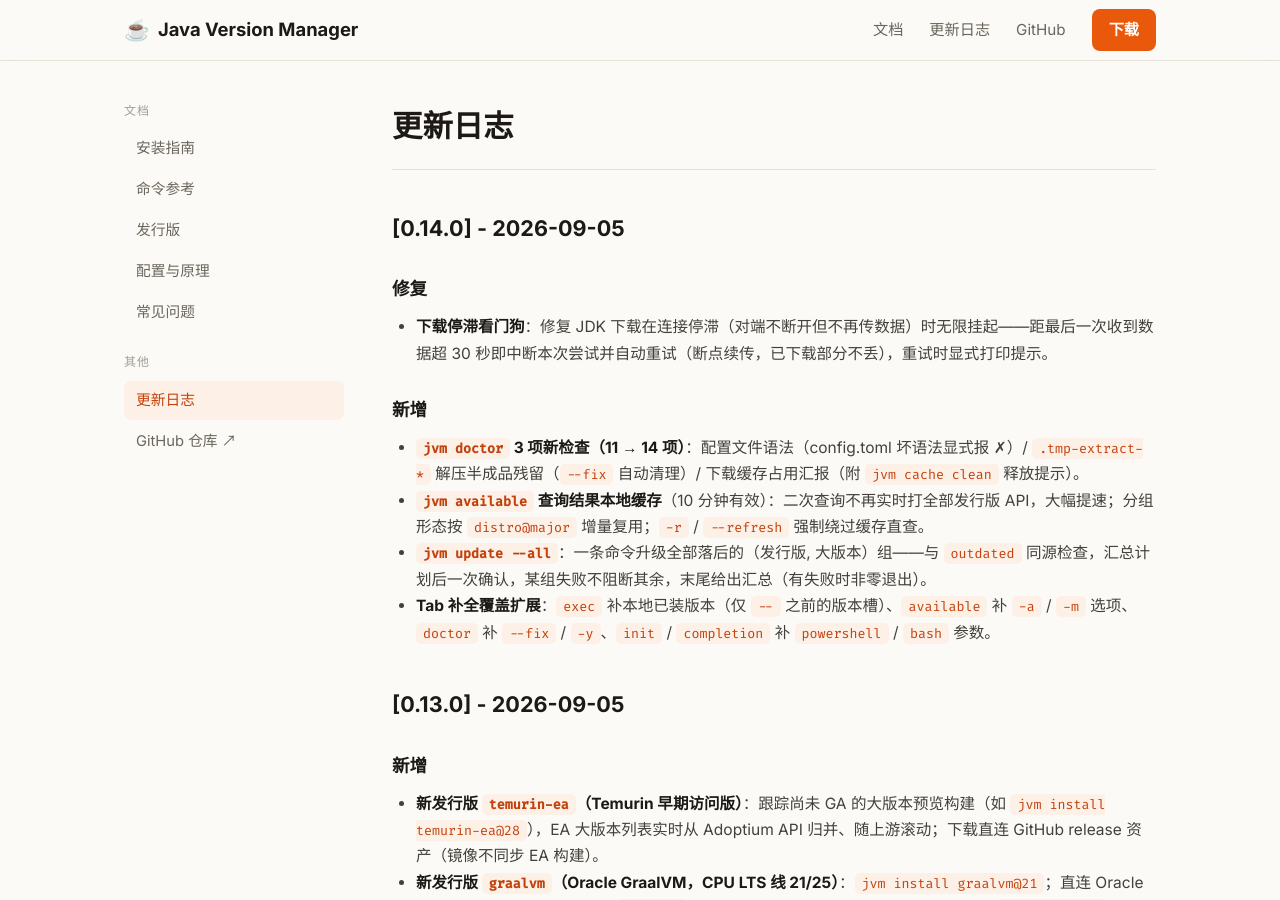
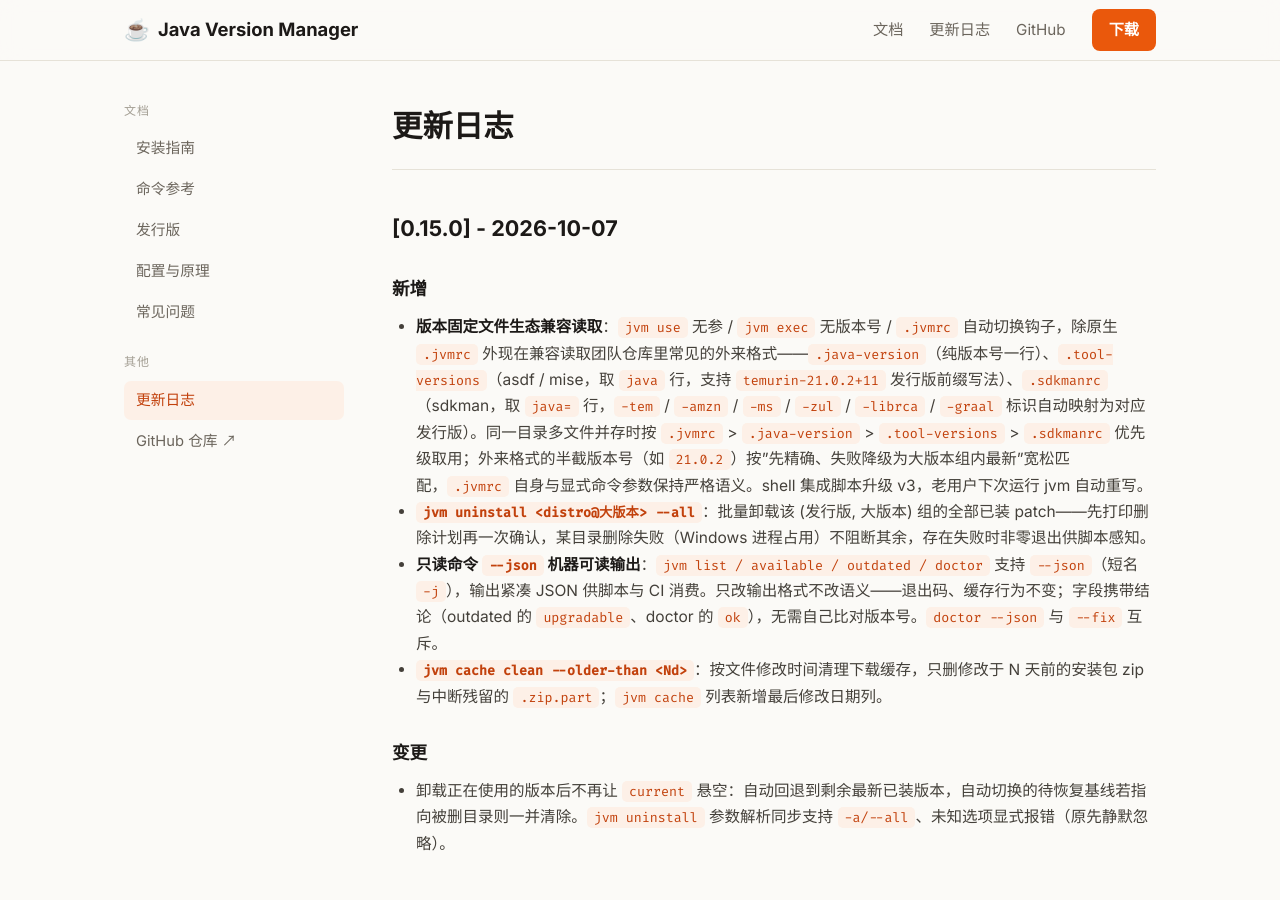
Before and after one commit to BaixuanZhu/jvm, a Jekyll site: the page built from changelog.md, in a window 1280 px wide and 900 px high. Built offline with Jekyll 4.4.1, drawn with Linux system fonts in a browser that asks for light colours.

Commit message:
docs: v0.15.0 官网同步——changelog 新段 / 生态兼容表与 --json、按龄清理、uninstall --all / 特性卡两更新

````diff
--- a/docs/commands.md
+++ b/docs/commands.md
@@ -17,10 +17,11 @@
 jvm install temurin@21.0.5+11 D:\jdk.zip   # 从本地 zip 安装（内网/手动下载，零网络）
 jvm use 21                  # 切换到 21（大版本号取最新 patch）
 jvm use corretto@21         # 切换到 corretto 21
-jvm uninstall 21            # 卸载（默认需确认，加 -y 跳过）
+jvm uninstall 21            # 卸载（默认需确认，加 -y 跳过；删在用版本后自动回退到剩余最新）
+jvm uninstall corretto@21 --all   # 批量卸载 corretto 21 组的全部已装 patch
 ```
 
-本地 zip 安装不访问网络、不做远程校验和校验（本地文件由你负责），安装后的目录命名与远程安装完全一致，`use` / `uninstall` / `outdated` 等命令照常工作。
+本地 zip 安装不访问网络、不做远程校验和校验（本地文件由你负责），安装后的目录命名与远程安装完全一致，`use` / `uninstall` / `outdated` 等命令照常工作。`--all` 只接受大版本号：先打印删除计划（标注在用版本）再一次确认，某目录被进程占用删不掉不阻断其余，末尾汇总、有失败时非零退出。
 
 ## 升级
 
@@ -43,7 +44,18 @@
 jvm use                     # 无参数：从当前目录逐级向上找 .jvmrc 并切换
 ```
 
-配合 shell 集成 v2，cd 进含 `.jvmrc` 的目录会**自动切换**，cd 出去恢复原版本（详见[配置与原理]({{ '/docs/config/' | relative_url }})）。不支持自动切换的场景（如 CMD）用无参数 `jvm use` 即可。
+除原生 `.jvmrc` 外还**兼容读取**团队仓库常见的外来格式（同一目录按此优先级取用，逐级向上查找规则不变）：
+
+| 文件 | 来源生态 | 示例 |
+|------|---------|------|
+| `.jvmrc` | jvm 原生 | `corretto@21` |
+| `.java-version` | 通用 | `21.0.2` |
+| `.tool-versions` | asdf / mise | `java temurin-21.0.2+11` |
+| `.sdkmanrc` | sdkman | `java=21.0.2-tem` |
+
+这些生态的版本号普遍不含 build 号，外来格式按"先精确、失败降级为大版本组内最新"宽松匹配已装版本；`.jvmrc` 自身与显式命令参数保持严格语义。`jvm pin` 仍只写 `.jvmrc`。
+
+配合 shell 集成 v3，cd 进含版本固定文件的目录会**自动切换**，cd 出去恢复原版本（详见[配置与原理]({{ '/docs/config/' | relative_url }})）。不支持自动切换的场景（如 CMD）用无参数 `jvm use` 即可。
 
 ## 一次性执行（不动全局）
 
@@ -69,11 +81,22 @@
 jvm outdated                # 检查已装版本 patch 更新，提示升级命令
 jvm doctor                  # 诊断环境配置（14 项检查，附修复建议）
 jvm doctor --fix            # 自动修复失败项（残留清理逐条确认，-y 跳过）
-jvm cache                   # 查看下载缓存条目与磁盘占用
+jvm cache                   # 查看下载缓存条目与磁盘占用（附文件日期）
 jvm cache clean             # 清空下载缓存（含中断残留的 .part 分片）
+jvm cache clean --older-than 30d   # 只清修改于 30 天前的缓存文件
 ```
 
 `available` 的查询结果按条目本地缓存 10 分钟（`~/.jvm/available-cache.json`），二次查询不再实时打全部发行版 API；命中时输出会标注 `⚡ 缓存结果`。目标架构（`arch` 配置）变化时缓存自动整体失效。
+
+### 机器可读输出（--json）
+
+`list` / `available` / `outdated` / `doctor` 四个只读命令支持 `--json`（短名 `-j`），输出紧凑 JSON 供脚本与 CI 消费——只改输出格式，退出码与缓存行为和人类模式完全一致：
+
+```powershell
+jvm list --json | jq '.installed[].version'          # 所有已装版本号
+jvm outdated --json | jq '.groups[] | select(.upgradable)'   # 落后的组（upgradable 是现成结论）
+jvm doctor --json | jq -e '.ok'                      # CI 检查环境健康（读 ok 字段而非退出码）
+```
 
 ## Shell 集成
 
@@ -96,4 +119,4 @@
 
 ## Tab 补全
 
-PowerShell 5.1/7+ 与 Git Bash 均支持智能补全：`jvm <TAB>` 补子命令、`jvm use <TAB>` 补本地已装版本、`jvm install <TAB>` 补发行版前缀（本地 zip 安装时路径槽让给 shell 默认文件补全）、`jvm exec <TAB>` 补已装版本（`--` 之后让位给要执行的命令）、`jvm update <TAB>` 补 `distro@大版本`、`jvm available <TAB>` 补 `-a` / `-m` / `-r` 选项、`jvm doctor <TAB>` 补 `--fix` / `-y`。静默自举注入，零配置；补全内容有版本 token，升级 jvm 后自动刷新。
+PowerShell 5.1/7+ 与 Git Bash 均支持智能补全：`jvm <TAB>` 补子命令、`jvm use <TAB>` 补本地已装版本、`jvm install <TAB>` 补发行版前缀（本地 zip 安装时路径槽让给 shell 默认文件补全）、`jvm exec <TAB>` 补已装版本（`--` 之后让位给要执行的命令）、`jvm update <TAB>` 补 `distro@大版本`、`jvm available <TAB>` 补 `-a` / `-m` / `-r` / `--json` 选项、`jvm list` / `outdated` / `doctor <TAB>` 补 `--json`（doctor 另有 `--fix` / `-y`）、`jvm cache clean <TAB>` 补 `--older-than`。静默自举注入，零配置；补全内容有版本 token，升级 jvm 后自动刷新。
````
Also changed, not shown: index.md (+6 -1 lines), changelog.md.
